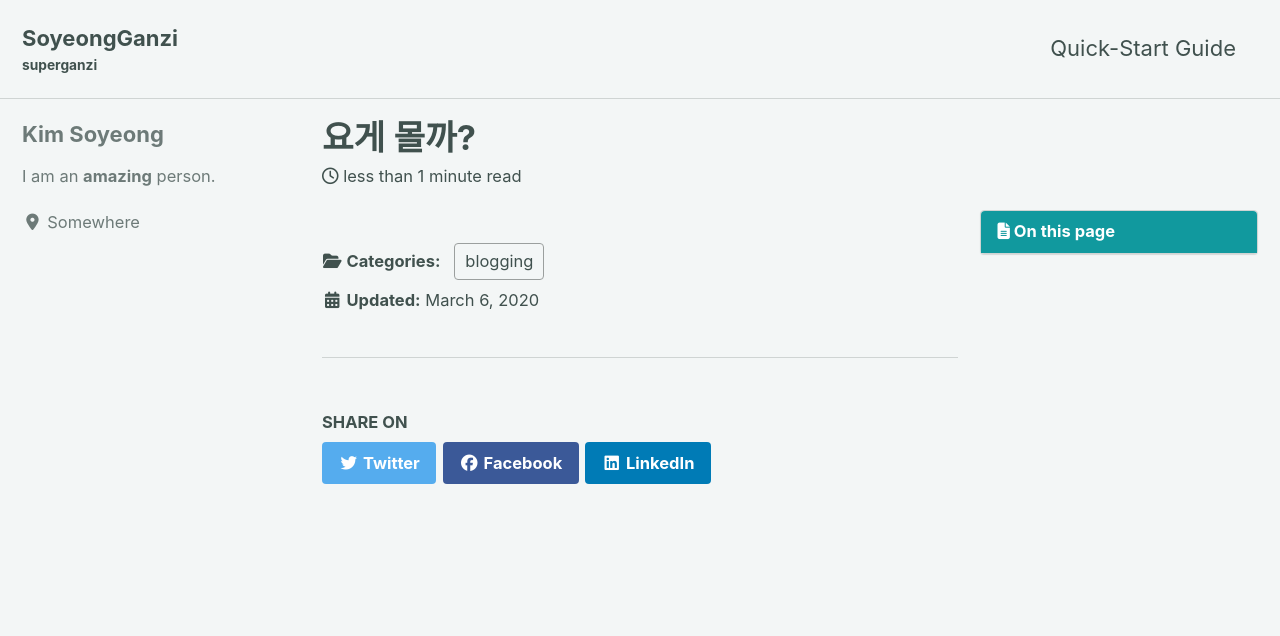
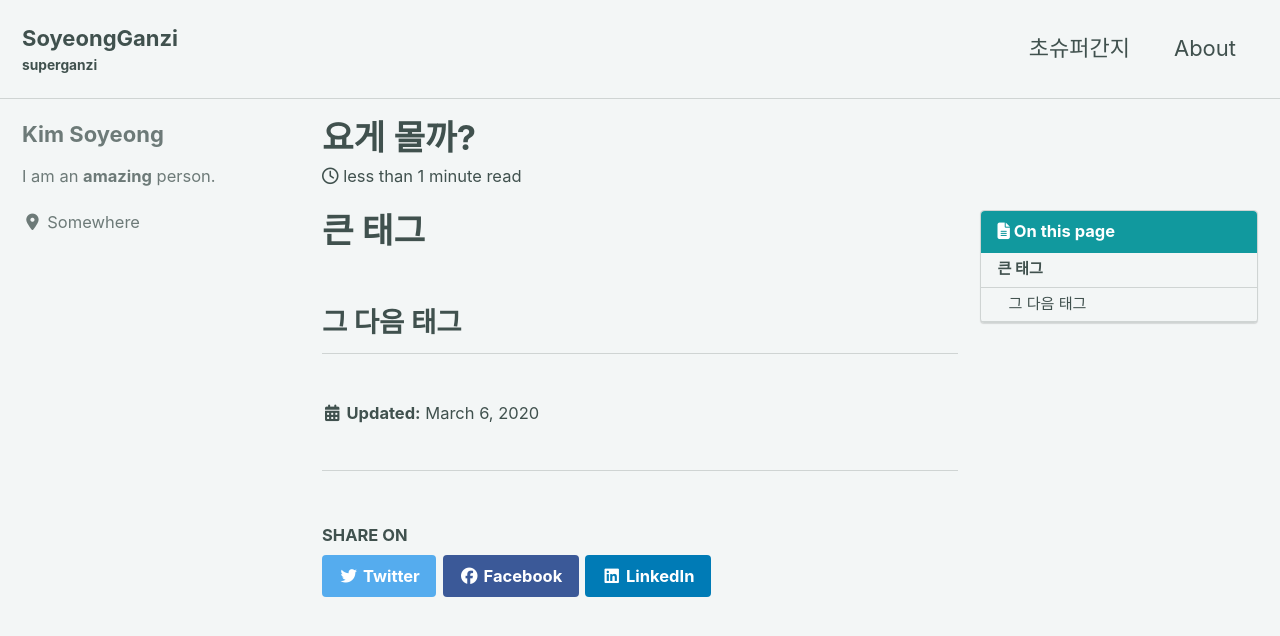
Before and after one commit to syzzzang/syzzzang.github.io, a Jekyll site: the page built from _posts/2020-03-06-hihii.md, in a window 1280 px wide and 900 px high. Shown: the top 636 px of the window. Built offline with Jekyll 4.4.1, drawn with Linux system fonts in a browser that asks for light colours; cached includes are drawn as plain includes; nearby versions of some CDN libraries.

Commit message:
add about

```diff
--- a/_config.yml
+++ b/_config.yml
@@ -284,7 +284,7 @@ compress_html:
 defaults:
   # _posts
   - scope:
-      path: ""
+      path: "_posts"
       type: posts
     values:
       layout: single
--- a/_data/navigation.yml
+++ b/_data/navigation.yml
@@ -1,9 +1,9 @@
 # main links
 main:
-  - title: "Quick-Start Guide"
-    url: https://mmistakes.github.io/minimal-mistakes/docs/quick-start-guide/
-  # - title: "About"
-  #   url: https://mmistakes.github.io/minimal-mistakes/about/
+  - title: "초슈퍼간지"
+    url: "https://github.com/syzzzang/syzzzang.github.io"
+  - title: "About"
+    url: "_pages/about.md"
   # - title: "Sample Posts"
   #   url: /year-archive/
   # - title: "Sample Collections"
--- a/_posts/2020-03-06-hihii.md
+++ b/_posts/2020-03-06-hihii.md
@@ -1,7 +1,9 @@
 ---
 title: "요게 몰까?"
-categories:
-  - blogging
+
 last_modified_at: 2020-03-06T13:00:00+09:00
 toc: true
 ---
+
+# 큰 태그
+## 그 다음 태그
```
Also changed, not shown: _pages/about.md (+12 -0 lines).
